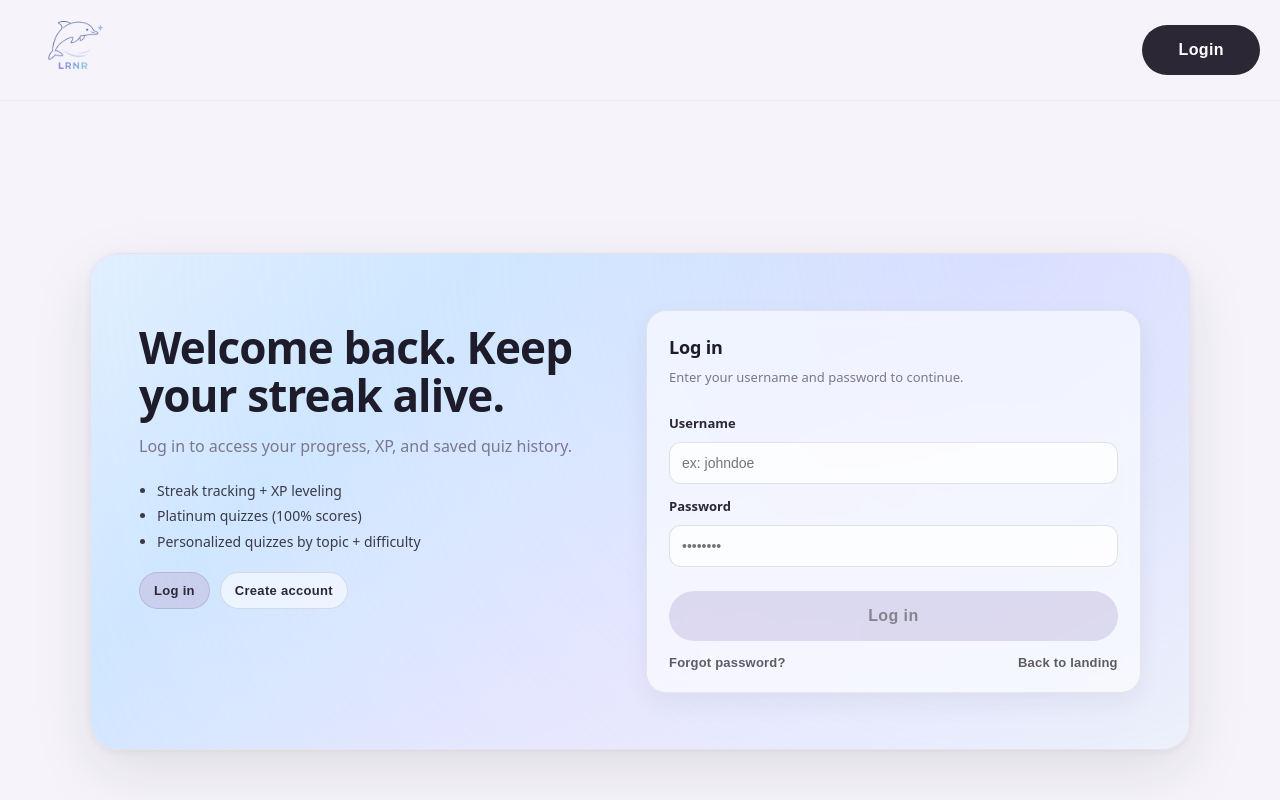
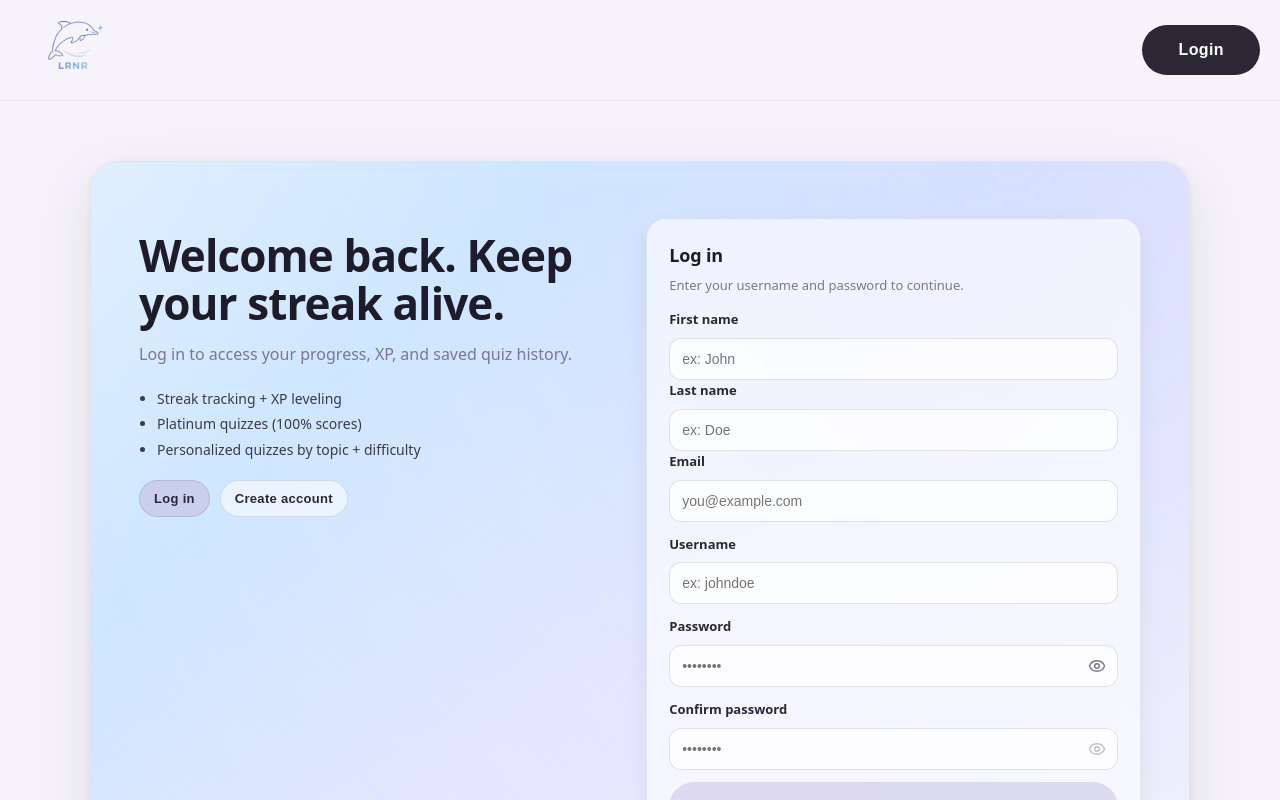
Before and after one commit to spretell/LRNR, a React (Vite) app in the folder client/: page /auth in a window 1280 px wide. Shown: the top 800 px of the page. Built offline with nearby package versions, Linux system fonts and the light colour scheme; no server answers.

Commit message:
added eye icon for password -steph

```diff
--- a/client/src/pages/Auth.jsx
+++ b/client/src/pages/Auth.jsx
@@ -3,6 +3,7 @@
 
 import { useEffect, useMemo, useState } from "react";
 import { useNavigate } from "react-router-dom";
+import { Eye, EyeOff } from "lucide-react";
 import { useAuth } from "../context/AuthContext";
 import "../styles/Auth.css";
 
@@ -21,6 +22,10 @@
   const [firstName, setFirstName] = useState("");
   const [lastName, setLastName] = useState("");
   const [confirmPassword, setConfirmPassword] = useState("");
+
+  // password visibility
+  const [showPassword, setShowPassword] = useState(false);
+  const [showConfirmPassword, setShowConfirmPassword] = useState(false);
 
   // ui state
   const [serverError, setServerError] = useState("");
@@ -112,6 +117,8 @@
     setServerError("");
     setPassword("");
     setConfirmPassword("");
+    setShowPassword(false);
+    setShowConfirmPassword(false);
   };
 
   return (
@@ -241,10 +248,12 @@
               <label className="auth-label" htmlFor="password">
                 Password
               </label>
+
+              <div className="auth-passwordWrapper">
                 <input
                   id="password"
                   className="auth-input"
-                type="password"
+                  type={showPassword ? "text" : "password"}
                   value={password}
                   onChange={(e) => setPassword(e.target.value)}
                   placeholder="••••••••"
@@ -252,6 +261,17 @@
                     mode === "login" ? "current-password" : "new-password"
                   }
                 />
+
+                <button
+                  type="button"
+                  className="auth-eyeBtn"
+                  onClick={() => setShowPassword((prev) => !prev)}
+                  aria-label={showPassword ? "Hide password" : "Show password"}
+                  aria-pressed={showPassword}
+                >
+                  {showPassword ? <EyeOff size={18} /> : <Eye size={18} />}
+                </button>
+              </div>
             </div>
 
             <div className="auth-confirmWrap" aria-hidden={mode !== "signup"}>
@@ -259,16 +279,38 @@
                 <label className="auth-label" htmlFor="confirmPassword">
                   Confirm password
                 </label>
+
+                <div className="auth-passwordWrapper">
                   <input
                     id="confirmPassword"
                     className="auth-input"
-                  type="password"
+                    type={showConfirmPassword ? "text" : "password"}
                     value={confirmPassword}
                     onChange={(e) => setConfirmPassword(e.target.value)}
                     placeholder="••••••••"
                     autoComplete="new-password"
                     disabled={mode !== "signup"}
                   />
+
+                  <button
+                    type="button"
+                    className="auth-eyeBtn"
+                    onClick={() => setShowConfirmPassword((prev) => !prev)}
+                    aria-label={
+                      showConfirmPassword
+                        ? "Hide confirm password"
+                        : "Show confirm password"
+                    }
+                    aria-pressed={showConfirmPassword}
+                    disabled={mode !== "signup"}
+                  >
+                    {showConfirmPassword ? (
+                      <EyeOff size={18} />
+                    ) : (
+                      <Eye size={18} />
+                    )}
+                  </button>
+                </div>
               </div>
             </div>
 
--- a/client/src/pages/QuizGeneration.jsx
+++ b/client/src/pages/QuizGeneration.jsx
@@ -40,7 +40,7 @@
   const [numQuestions, setNumQuestions] = useState(5);
   const [style, setStyle] = useState("normal");
   const [customStyle, setCustomStyle] = useState("");
-  const [loading, setLoading] = useState(false); //Adding Loading
+  const [loading, setLoading] = useState(false);
 
   const navigate = useNavigate();
 
@@ -52,14 +52,13 @@
   const handleGenerate = async (e) => {
     e.preventDefault();
 
-    setLoading(true); //Loading ON
+    setLoading(true);
 
-    // payload
     const payload = {
-      topic,
+      topic: topic.trim(),
       difficulty,
-      questionCount: numQuestions,
-      type: customStyle ? customStyle : style,
+      numQuestions,
+      style: customStyle.trim() ? customStyle.trim() : style,
     };
 
     try {
@@ -71,19 +70,30 @@
         body: JSON.stringify(payload),
       });
 
-      const data = await response.json();
+      const text = await response.text();
+      console.log("raw backend response:", text);
+
+      if (!response.ok) {
+        throw new Error(
+          `failed to generate quiz: ${response.status} - ${text}`,
+        );
+      }
+
+      const data = JSON.parse(text);
 
       console.log("json returned from backend:", data);
 
-      // navigate to quiz page with actual data
+      const quizQuestions =
+        data?.quiz?.questions || data?.questions || data?.quiz || [];
+
       navigate("/quiz", {
         state: {
-          quiz: data.quiz?.questions || data.questions || data.quiz || [],
+          quiz: quizQuestions,
         },
       });
     } catch (error) {
       console.error("failed to generate quiz", error);
-      alert("error check console for details.");
+      alert("error generating quiz. check console for details.");
     } finally {
       setLoading(false);
     }
--- a/client/src/styles/Auth.css
+++ b/client/src/styles/Auth.css
@@ -382,43 +382,40 @@
   }
 }
 
-.auth-signupFields,
-.auth-confirmWrap {
-  display: grid;
-  gap: 12px;
-  max-height: 0;
-  opacity: 0;
-  transform: translateY(-6px);
-  filter: blur(1px);
-  overflow: hidden;
-  transition:
-    max-height 1600ms cubic-bezier(0.16, 1, 0.3, 1),
-    opacity 1200ms ease,
-    transform 1400ms cubic-bezier(0.16, 1, 0.3, 1),
-    filter 1200ms ease;
+.auth-passwordWrapper {
+  position: relative;
+  display: flex;
+  align-items: center;
 }
 
-.auth-right.is-signup .auth-signupFields {
-  max-height: 280px;
-  opacity: 1;
-  transform: translateY(0);
-  filter: blur(0);
+.auth-passwordWrapper .auth-input {
+  width: 100%;
+  padding-right: 46px;
 }
 
-.auth-right.is-signup .auth-confirmWrap {
-  max-height: 120px;
-  opacity: 1;
-  transform: translateY(0);
-  filter: blur(0);
+.auth-eyeBtn {
+  position: absolute;
+  right: 12px;
+  display: inline-flex;
+  align-items: center;
+  justify-content: center;
+  border: none;
+  background: transparent;
+  color: #7c768f;
+  cursor: pointer;
+  padding: 0;
+  line-height: 0;
+  transition:
+    color 200ms ease,
+    transform 200ms ease;
 }
 
-.auth-right.is-login .auth-signupFields,
-.auth-right.is-login .auth-confirmWrap {
-  margin-bottom: 0;
+.auth-eyeBtn:hover {
+  color: #2b2735;
+  transform: scale(1.05);
 }
 
-.auth-right,
-.auth-signupFields,
-.auth-confirmWrap {
-  will-change: max-height, opacity, transform, filter;
+.auth-eyeBtn:disabled {
+  cursor: not-allowed;
+  opacity: 0.45;
 }
--- /dev/null
+++ b/package.json
@@ -0,0 +1,5 @@
+{
+  "dependencies": {
+    "lucide-react": "^0.577.0"
+  }
+}
```
Also changed, not shown: 1 other file (tests, documents, lock files or other folders). Lines whose indentation alone changed are shown as unchanged.
